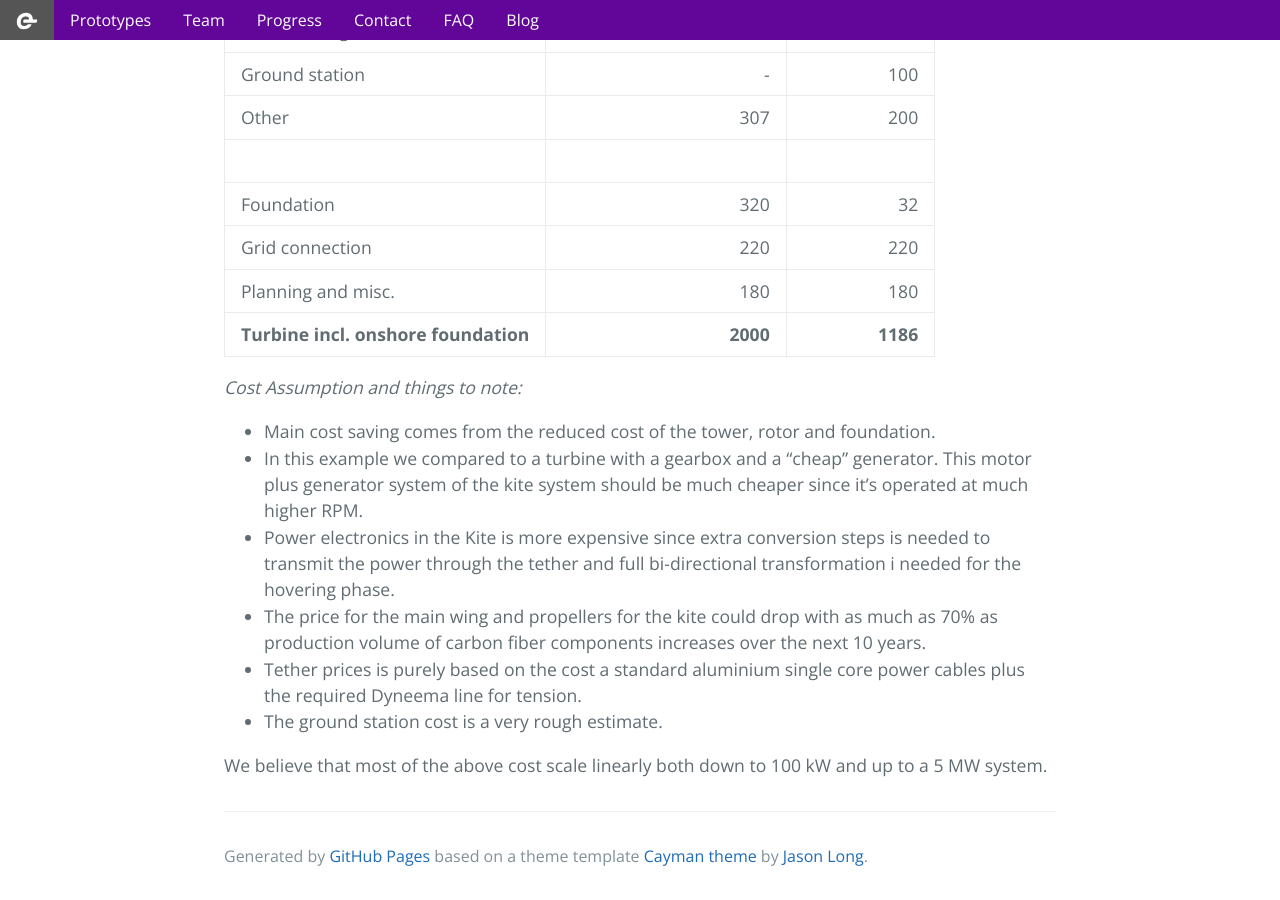
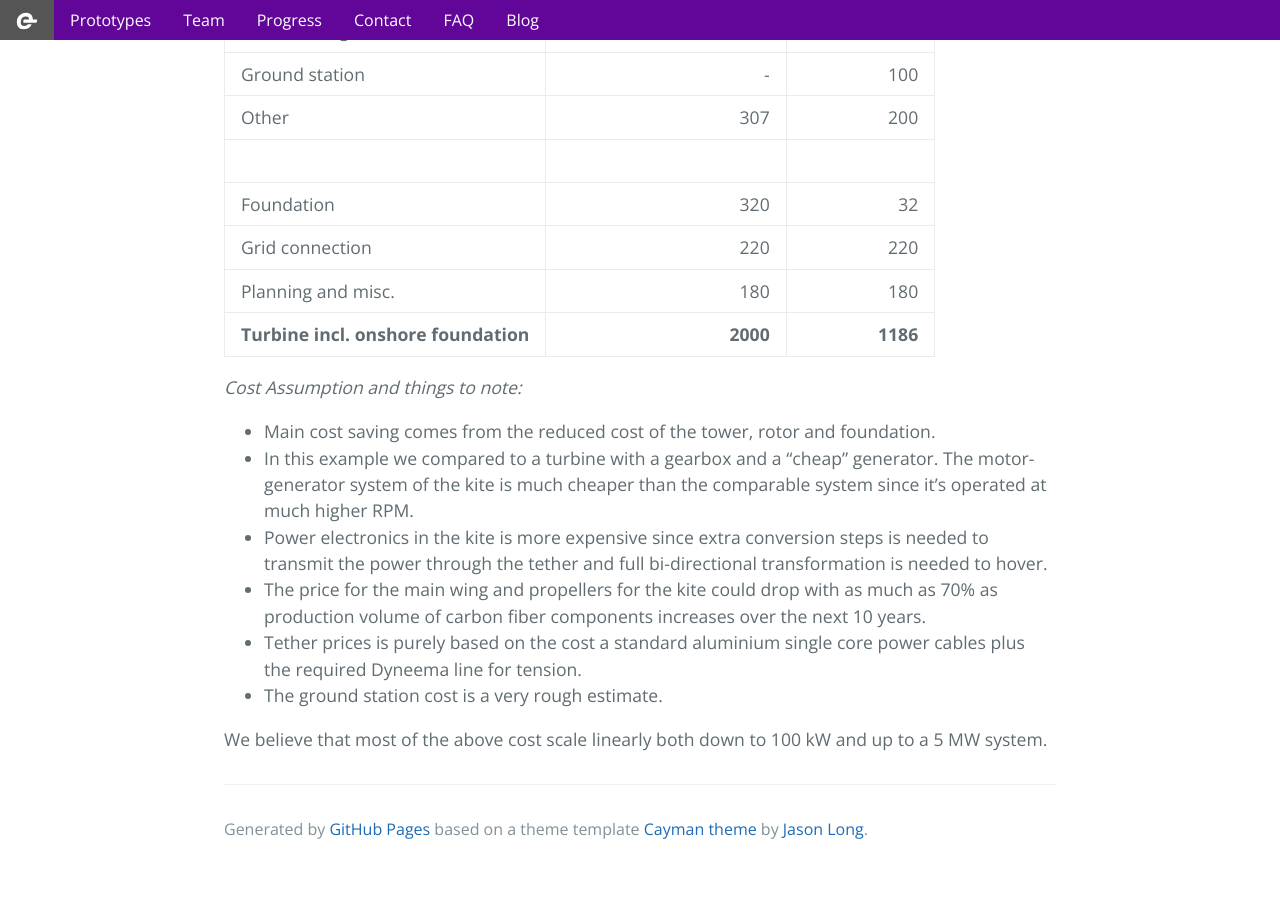
Before and after one commit to kitextech/kitextech.github.io, a Jekyll site: the page built from _posts/2017-05-24-cost-of-wind-energy.md, in a window 1280 px wide and 900 px high, scrolled down 1717 px. Built offline with Jekyll 4.4.1, drawn with Linux system fonts in a browser that asks for light colours; after the commit the page ends 2590 px from its top, so only the background shows below that.

Commit message:
cost of WE minor changes@ @

```diff
--- a/_posts/2017-05-24-cost-of-wind-energy.md
+++ b/_posts/2017-05-24-cost-of-wind-energy.md
@@ -57,8 +57,8 @@ Let's try and compare a typical wind turbine with a KiteX wind turbine to unders
 *Cost Assumption and things to note:*
 
 * Main cost saving comes from the reduced cost of the tower, rotor and foundation.
-* In this example we compared to a turbine with a gearbox and a "cheap" generator. This motor plus generator system of the kite system should be much cheaper since it's operated at much higher RPM.
-* Power electronics in the Kite is more expensive since extra conversion steps is needed to transmit the power through the tether and full bi-directional transformation i needed for the hovering phase.
+* In this example we compared to a turbine with a gearbox and a "cheap" generator. The motor-generator system of the kite is much cheaper than the comparable system since it's operated at much higher RPM.
+* Power electronics in the kite is more expensive since extra conversion steps is needed to transmit the power through the tether and full bi-directional transformation is needed to hover.
 * The price for the main wing and propellers for the kite could drop with as much as 70% as production volume of carbon fiber components increases over the next 10 years.
 * Tether prices is purely based on the cost a standard aluminium single core power cables plus the required Dyneema line for tension.
 * The ground station cost is a very rough estimate.
```
